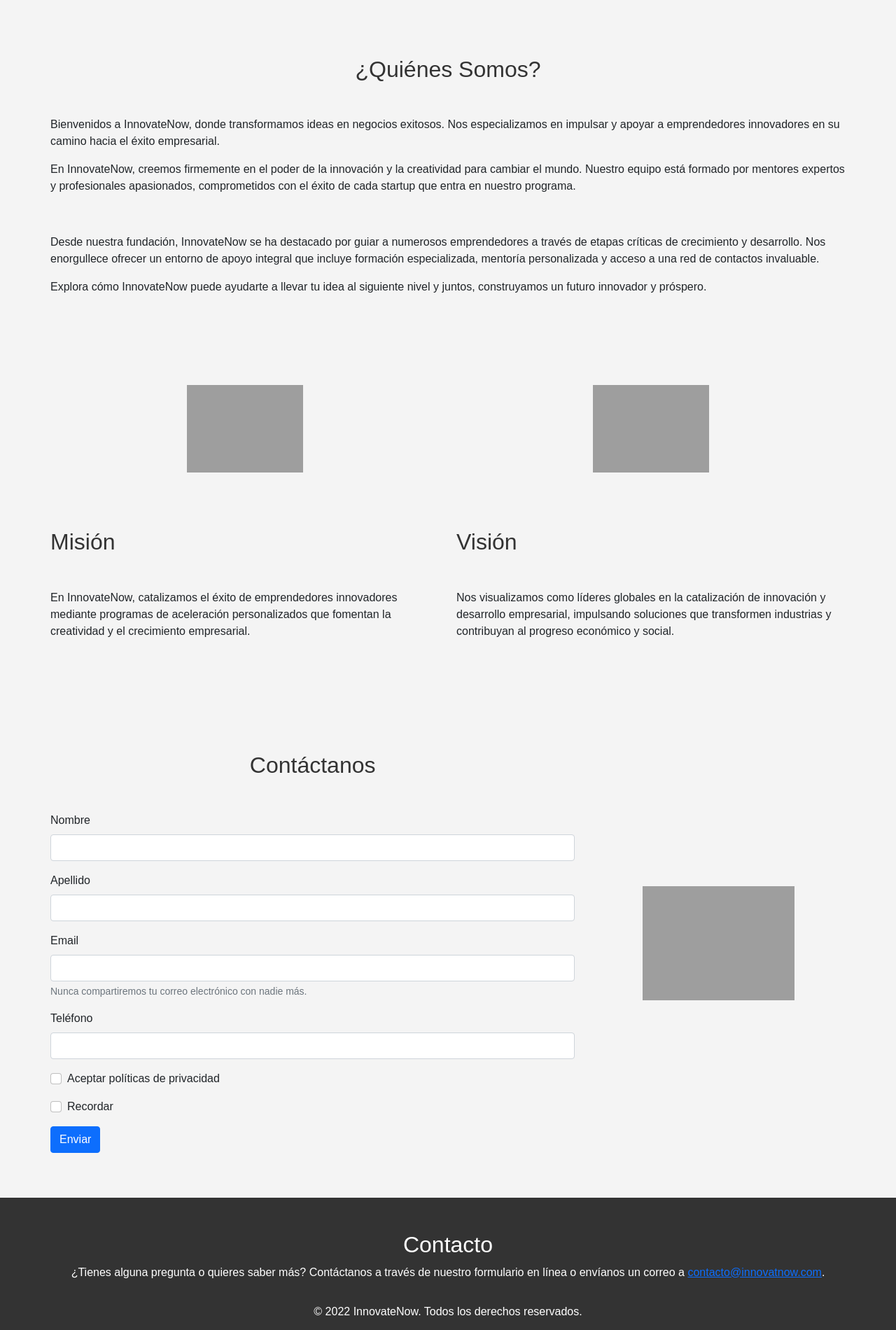
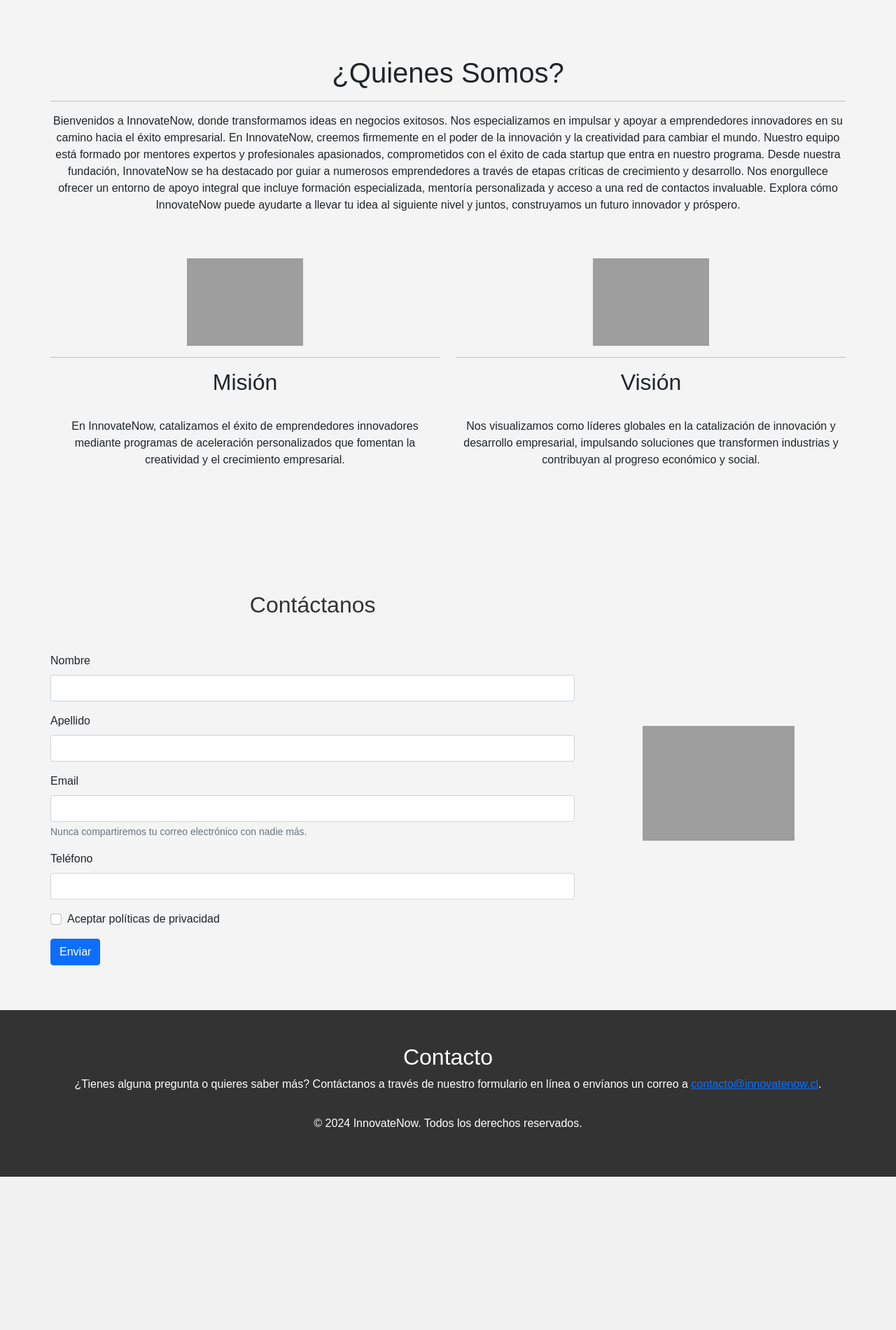
Before and after one commit to xAzke/PruebaDjango, a Django app: page /quienes-somos in a window 1280 px wide. Shown: the part 656-2556 px from the top of the page at 70% size. After the commit the page ends 2337 px from the top, so only its background shows below. Run offline with Django 5.2, Linux system fonts and the light colour scheme; data comes from the database, SQL or seed files in the repository; both versions use the stored data as it was after the commit; some libraries are stand-ins or nearby versions; grey boxes are pictures that could not be loaded.

Commit message:
Terminado el apartado de Sobre Nosotros y Algunas Correxiones

```diff
--- a/Contenido/models.py
+++ b/Contenido/models.py
@@ -11,3 +11,7 @@ class Servicio(models.Model):
     contenido = models.TextField()
     contenido_lista = models.JSONField()
     url_img = models.TextField()
+
+class About(models.Model):
+    titulo = models.CharField(max_length=200)
+    contenido = models.TextField()
--- a/Contenido/templates/content/inicio.html
+++ b/Contenido/templates/content/inicio.html
@@ -131,7 +131,7 @@
         <footer>
             <section id="contact" class="section">
                 <h2 style="color: white;">Contacto</h2>
-                <p>¿Tienes alguna pregunta o quieres saber más? Contáctanos a través de nuestro formulario en línea o envíanos un correo a <a href="mailto:contacto@innovatnow.com">contacto@innovatnow.com</a>.</p>
+                <p>¿Tienes alguna pregunta o quieres saber más? Contáctanos a través de nuestro formulario en línea o envíanos un correo a <a href="mailto:contacto@innovatenow.cl">contacto@innovatenow.cl</a>.</p>
             </section>
             <p>&copy; 2024 InnovateNow. Todos los derechos reservados.</p>
         </footer>
--- a/Contenido/templates/content/quienes-somos.html
+++ b/Contenido/templates/content/quienes-somos.html
@@ -74,41 +74,39 @@
             </div>
         </nav>
         <header>
-            <img src="https://portalinnova.cl/wp-content/uploads/2023/10/Why-Startups-are-More-Popular-than-Ever.jpg" alt="Header Image" style="width: 100%; display: block; margin: 0 auto; max-height: 600px; object-fit: cover;">
+            <img src="https://portalinnova.cl/wp-content/uploads/2023/10/Why-Startups-are-More-Popular-than-Ever.jpg" class="img-fluid" alt="Header Image" style="width: 100%; display: block; margin: 0 auto; max-height: 600px; object-fit: cover;">
         </header>
-        <section class="section">
-            <div class="container">
-                <h2 class="text-center mt-5">¿Quiénes Somos?</h2>
-                <p><br></p>
-                <p>Bienvenidos a InnovateNow, donde transformamos ideas en negocios exitosos. Nos especializamos en impulsar y apoyar a emprendedores innovadores en su camino hacia el éxito empresarial.</p>
-                <p>En InnovateNow, creemos firmemente en el poder de la innovación y la creatividad para cambiar el mundo. Nuestro equipo está formado por mentores expertos y profesionales apasionados, comprometidos con el éxito de cada startup que entra en nuestro programa.</p>
-                <p><br></p>
-                <p>Desde nuestra fundación, InnovateNow se ha destacado por guiar a numerosos emprendedores a través de etapas críticas de crecimiento y desarrollo. Nos enorgullece ofrecer un entorno de apoyo integral que incluye formación especializada, mentoría personalizada y acceso a una red de contactos invaluable.</p>
-                <p>Explora cómo InnovateNow puede ayudarte a llevar tu idea al siguiente nivel y juntos, construyamos un futuro innovador y próspero.</p>
+
+        <div class="container">
+            <div class="row">
+                <div class="col-lg-12">
+                    {% for itemAbout in About %}
+                        <h1 class="text-center mt-5">{{ itemAbout.titulo }}</h1>
+                        <hr>
+                        <p class="text-center justify-content-center">{{ itemAbout.contenido }}</p>
+                    {% endfor %}
+                </div>
             </div>
-            <section id="grid" class="section">
-                <div class="container">
-                    <div class="row mt-5">
-                        <div class="col-md-6">
-                            <img src="https://cdn-icons-png.flaticon.com/512/3380/3380758.png" alt="Image" style="width: 30%; display: block; margin: 0 auto;">
-                            <p><br></p>
-                            <p><br></p>
-                            <h2>Misión</h2>
-                            <p><br></p>
-                            <p>En InnovateNow, catalizamos el éxito de emprendedores innovadores mediante programas de aceleración personalizados que fomentan la creatividad y el crecimiento empresarial.</p>
-                        </div>
-                        <div class="col-md-6">
-                            <img src="https://cdn-icons-png.flaticon.com/512/2421/2421304.png" alt="Image" style="width: 30%; display: block; margin: 0 auto;">
-                            <p><br></p>
-                            <p><br></p>
-                            <h2>Visión</h2>
-                            <p><br></p>
-                            <p>Nos visualizamos como líderes globales en la catalización de innovación y desarrollo empresarial, impulsando soluciones que transformen industrias y contribuyan al progreso económico y social.</p>
-                        </div>
-                    </div>
+
+            <div class="row my-5">
+                <div class="col-lg-6">
+                    <img src="https://cdn-icons-png.flaticon.com/512/3380/3380758.png" class="img-fluid" alt="Image" style="width: 30%; display: block; margin: 0 auto;">
+                    <hr>
+                    <h2 class="text-center">Misión</h2>
+                    <br>
+                    <p class="text-center">En InnovateNow, catalizamos el éxito de emprendedores innovadores mediante programas de aceleración personalizados que fomentan la creatividad y el crecimiento empresarial.</p>
                 </div>
-            </section>
-        </section>
+
+                <div class="col-lg-6">
+                    <img src="https://cdn-icons-png.flaticon.com/512/2421/2421304.png" class="img-fluid" alt="Image" style="width: 30%; display: block; margin: 0 auto;">
+                    <hr>
+                    <h2 class="text-center">Visión</h2>
+                    <br>
+                    <p class="text-center">Nos visualizamos como líderes globales en la catalización de innovación y desarrollo empresarial, impulsando soluciones que transformen industrias y contribuyan al progreso económico y social.</p>
+                </div>
+            </div>
+        </div>
+
         <section id="contact" class="section">
             <div class="container">
                 <div class="row justify-content-center">
@@ -137,10 +135,6 @@
                                 <input type="checkbox" class="form-check-input" id="exampleCheck1">
                                 <label class="form-check-label" for="exampleCheck1">Aceptar políticas de privacidad</label>
                             </div>
-                            <div class="mb-3 form-check">
-                                <input type="checkbox" class="form-check-input" id="exampleCheck2">
-                                <label class="form-check-label" for="exampleCheck2">Recordar</label>
-                            </div>
                             <button type="submit" class="btn btn-primary">Enviar</button>
                         </form>
                     </div>
@@ -162,9 +156,9 @@
                     <div class="col-md-12">
                         <section id="contact" class="section">
                             <h2 style="color: white;">Contacto</h2>
-                            <p>¿Tienes alguna pregunta o quieres saber más? Contáctanos a través de nuestro formulario en línea o envíanos un correo a <a href="mailto:contacto@innovatnow.com">contacto@innovatnow.com</a>.</p>
+                            <p>¿Tienes alguna pregunta o quieres saber más? Contáctanos a través de nuestro formulario en línea o envíanos un correo a <a href="mailto:contacto@innovatenow.cl">contacto@innovatenow.cl</a>.</p>
                         </section>
-                        <p style="text-align: center;">© 2022 InnovateNow. Todos los derechos reservados.</p>
+                        <p style="text-align: center;">© 2024 InnovateNow. Todos los derechos reservados.</p>
                     </div>
                 </div>
             </div>
--- a/Contenido/templates/content/servicios.html
+++ b/Contenido/templates/content/servicios.html
@@ -110,7 +110,7 @@
                             <h2 style="color: white;">Contacto</h2>
                             <p>¿Tienes alguna pregunta o quieres saber más? Contáctanos a través de nuestro formulario en línea o envíanos un correo a <a href="mailto:contacto@innovatenow.cl">contacto@innovatenow.cl</a>.</p>
                         </section>
-                        <p style="text-align: center;">© 2023 InnovateNow. Todos los derechos reservados.</p>
+                        <p style="text-align: center;">© 2024 InnovateNow. Todos los derechos reservados.</p>
                     </div>
                 </div>
             </div>
--- a/Contenido/views.py
+++ b/Contenido/views.py
@@ -12,7 +12,7 @@ def vistaInicio(request):
 def vistaAbout(request):
     context = {
         "Navbar": Navbar.objects.all(),
-        "Servicio": Servicio.objects.all()
+        "About": About.objects.all()
     }
     return render(request, 'content/quienes-somos.html', context)
 
```
Also changed, not shown: Contenido/migrations/0006_about.py (added), db.sqlite3.
